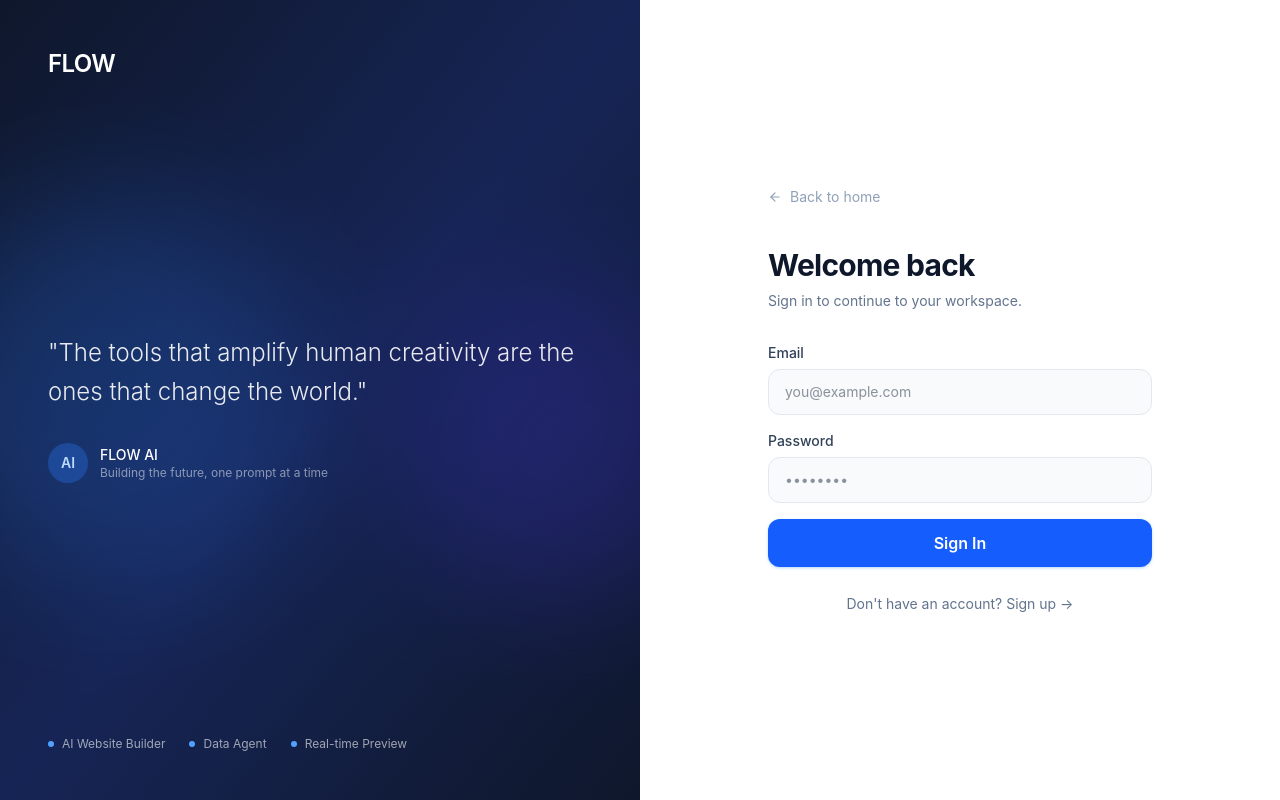
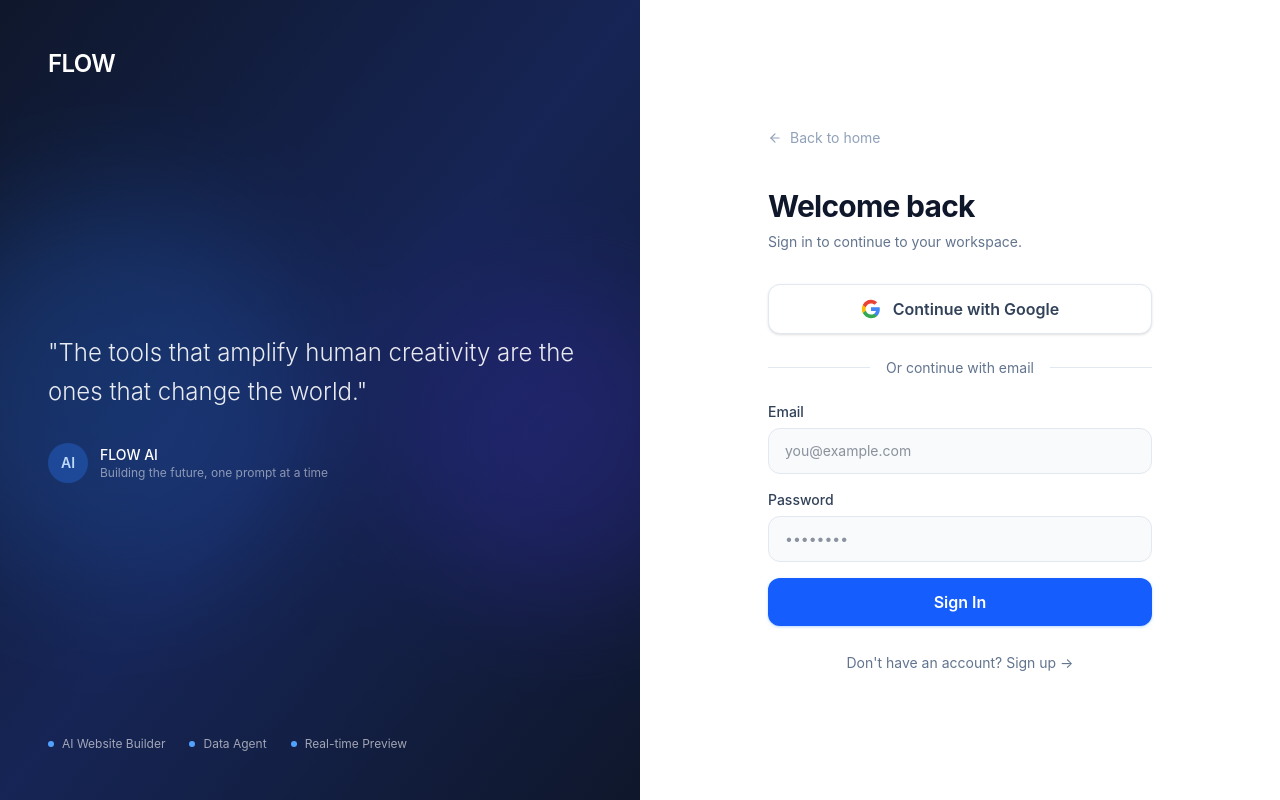
Before and after one commit to flowaibuilder/flowbuilder, a React app in the folder frontend/: page /login in a window 1280 px wide. Built offline with nearby package versions, Linux system fonts and the light colour scheme; no server answers; the HTML template or start-up script is replaced by a standard one.

Commit message:
email login fixed and continue with google added

```diff
--- a/frontend/src/components/LandingPage.jsx
+++ b/frontend/src/components/LandingPage.jsx
@@ -1,10 +1,54 @@
-import React from 'react';
+import React, { useState, useEffect } from 'react';
 import { Link } from 'react-router-dom';
 import { Layout, LineChart, ArrowRight, Sparkles, Star } from 'lucide-react';
+import { supabase } from '../lib/supabase';
 
 export default function LandingPage() {
+  const [user, setUser] = useState(null);
+  const [showSignOutModal, setShowSignOutModal] = useState(false);
+
+  useEffect(() => {
+    supabase.auth.getSession().then(({ data: { session } }) => {
+      setUser(session?.user || null);
+    });
+
+    const { data: { subscription } } = supabase.auth.onAuthStateChange((_event, session) => {
+      setUser(session?.user || null);
+    });
+
+    return () => subscription.unsubscribe();
+  }, []);
+
+  const handleSignOut = async () => {
+    await supabase.auth.signOut();
+    setShowSignOutModal(false);
+  };
+
   return (
     <div className="min-h-screen font-sans text-slate-900 bg-white flex flex-col">
+      {/* Sign Out Confirmation Modal */}
+      {showSignOutModal && (
+        <div className="fixed inset-0 z-[100] flex items-center justify-center bg-black/40 backdrop-blur-sm px-4">
+          <div className="bg-white rounded-2xl p-6 w-full max-w-sm shadow-2xl">
+            <h3 className="text-xl font-bold text-slate-900 mb-2">Sign out</h3>
+            <p className="text-sm text-slate-500 mb-6">Are you sure you want to sign out of your account?</p>
+            <div className="flex gap-3">
+              <button
+                onClick={() => setShowSignOutModal(false)}
+                className="flex-1 px-4 py-2.5 rounded-xl border border-slate-200 text-slate-700 font-medium hover:bg-slate-50 transition-colors"
+              >
+                Cancel
+              </button>
+              <button
+                onClick={handleSignOut}
+                className="flex-1 px-4 py-2.5 rounded-xl bg-red-600 text-white font-medium hover:bg-red-700 transition-colors"
+              >
+                Sign Out
+              </button>
+            </div>
+          </div>
+        </div>
+      )}
 
       {/* Navbar */}
       <header className="w-full border-b border-slate-100 bg-white z-50">
@@ -16,12 +60,25 @@ export default function LandingPage() {
             <a href="#" className="text-sm text-slate-600 hover:text-slate-900 transition-colors">Docs</a>
           </nav>
           <div className="flex items-center gap-3">
+            {user ? (
+              <>
+                <button
+                  onClick={() => setShowSignOutModal(true)}
+                  className="text-sm font-semibold bg-slate-100 text-slate-700 px-4 py-2 rounded-lg hover:bg-slate-200 transition-colors"
+                >
+                  Sign Out
+                </button>
+              </>
+            ) : (
+              <>
                 <Link to="/login" className="text-sm font-medium text-slate-600 hover:text-slate-900 transition-colors px-4 py-2">
                   Sign In
                 </Link>
                 <Link to="/login" className="text-sm font-semibold bg-slate-900 text-white px-4 py-2 rounded-lg hover:bg-slate-700 transition-colors">
                   Try for Free
                 </Link>
+              </>
+            )}
           </div>
         </div>
       </header>
--- a/frontend/src/components/Login.jsx
+++ b/frontend/src/components/Login.jsx
@@ -1,7 +1,7 @@
 import React, { useState } from 'react';
 import { supabase } from '../lib/supabase';
 import { useNavigate, useLocation, Link } from 'react-router-dom';
-import { Loader2, ArrowLeft } from 'lucide-react';
+import { Loader2, ArrowLeft, MailCheck } from 'lucide-react';
 
 export default function Login() {
   const [isSignUp, setIsSignUp] = useState(false);
@@ -11,14 +11,31 @@ export default function Login() {
   const [confirmPassword, setConfirmPassword] = useState('');
   const [loading, setLoading] = useState(false);
   const [error, setError] = useState(null);
+  const [successMessage, setSuccessMessage] = useState(null);
 
   const navigate = useNavigate();
   const location = useLocation();
   const from = location.state?.from?.pathname || '/';
 
+  const handleGoogleSignIn = async () => {
+    try {
+      setLoading(true);
+      setError(null);
+      const { error } = await supabase.auth.signInWithOAuth({
+        provider: 'google',
+      });
+      if (error) throw error;
+    } catch (err) {
+      setError(err.message);
+    } finally {
+      setLoading(false);
+    }
+  };
+
   const switchMode = () => {
     setIsSignUp(!isSignUp);
     setError(null);
+    setSuccessMessage(null);
     setName('');
     setPassword('');
     setConfirmPassword('');
@@ -28,6 +45,7 @@ export default function Login() {
     e.preventDefault();
     setLoading(true);
     setError(null);
+    setSuccessMessage(null);
 
     try {
       if (isSignUp) {
@@ -37,19 +55,20 @@ export default function Login() {
         if (password.length < 6) {
           throw new Error('Password must be at least 6 characters.');
         }
-        const { error } = await supabase.auth.signUp({
+        const { data, error } = await supabase.auth.signUp({
           email,
           password,
           options: {
             data: { full_name: name },
-            emailRedirectTo: undefined, // disable email redirect
           },
         });
         if (error) throw error;
-        // Auto sign-in immediately after signup (email verification is disabled in Supabase dashboard)
-        const { error: signInError } = await supabase.auth.signInWithPassword({ email, password });
-        if (signInError) throw signInError;
+
+        if (!data.session) {
+          setSuccessMessage(`A verification link has been sent to ${email}. Please verify your email to log in.`);
+        } else {
           navigate(from, { replace: true });
+        }
       } else {
         const { error } = await supabase.auth.signInWithPassword({ email, password });
         if (error) throw error;
@@ -104,6 +123,25 @@ export default function Login() {
             Back to home
           </Link>
 
+          {successMessage ? (
+            <div className="text-center py-8">
+              <div className="w-16 h-16 bg-blue-50 text-blue-500 rounded-full flex items-center justify-center mx-auto mb-6">
+                <MailCheck size={32} />
+              </div>
+              <h2 className="text-2xl font-bold text-slate-900 mb-3">Check your email</h2>
+              <p className="text-slate-600 mb-8 leading-relaxed">{successMessage}</p>
+              <button
+                onClick={() => {
+                  setSuccessMessage(null);
+                  setIsSignUp(false);
+                }}
+                className="w-full bg-slate-900 hover:bg-slate-800 text-white font-semibold py-3 px-4 rounded-xl transition-colors"
+              >
+                Return to Sign In
+              </button>
+            </div>
+          ) : (
+            <>
               <div className="mb-8">
                 <h1 className="text-3xl font-bold text-slate-900 tracking-tight mb-2">
                   {isSignUp ? 'Create an account' : 'Welcome back'}
@@ -111,6 +149,30 @@ export default function Login() {
                 <p className="text-slate-500 text-sm">
                   {isSignUp ? 'Start building with AI today.' : 'Sign in to continue to your workspace.'}
                 </p>
+              </div>
+
+          <button
+            type="button"
+            onClick={handleGoogleSignIn}
+            disabled={loading}
+            className="w-full bg-white border border-slate-200 hover:bg-slate-50 text-slate-700 font-semibold py-3 px-4 rounded-xl transition-colors flex justify-center items-center gap-3 shadow-sm mb-6 disabled:opacity-60 disabled:cursor-not-allowed"
+          >
+            <svg className="w-5 h-5" viewBox="0 0 24 24">
+              <path d="M22.56 12.25c0-.78-.07-1.53-.2-2.25H12v4.26h5.92c-.26 1.37-1.04 2.53-2.21 3.31v2.77h3.57c2.08-1.92 3.28-4.74 3.28-8.09z" fill="#4285F4" />
+              <path d="M12 23c2.97 0 5.46-.98 7.28-2.66l-3.57-2.77c-.98.66-2.23 1.06-3.71 1.06-2.86 0-5.29-1.93-6.16-4.53H2.18v2.84C3.99 20.53 7.7 23 12 23z" fill="#34A853" />
+              <path d="M5.84 14.09c-.22-.66-.35-1.36-.35-2.09s.13-1.43.35-2.09V7.07H2.18C1.43 8.55 1 10.22 1 12s.43 3.45 1.18 4.93l2.85-2.22.81-.62z" fill="#FBBC05" />
+              <path d="M12 5.38c1.62 0 3.06.56 4.21 1.64l3.15-3.15C17.45 2.09 14.97 1 12 1 7.7 1 3.99 3.47 2.18 7.07l3.66 2.84c.87-2.6 3.3-4.53 6.16-4.53z" fill="#EA4335" />
+            </svg>
+            Continue with Google
+          </button>
+
+          <div className="relative mb-6">
+            <div className="absolute inset-0 flex items-center">
+              <div className="w-full border-t border-slate-200"></div>
+            </div>
+            <div className="relative flex justify-center text-sm">
+              <span className="px-4 bg-white text-slate-500">Or continue with email</span>
+            </div>
           </div>
 
           <form onSubmit={handleAuth} className="space-y-4">
@@ -196,6 +258,8 @@ export default function Login() {
               {isSignUp ? 'Already have an account? Sign in →' : "Don't have an account? Sign up →"}
             </button>
           </div>
+            </>
+          )}
         </div>
       </div>
     </div>
```
Lines whose indentation alone changed are shown as unchanged.
